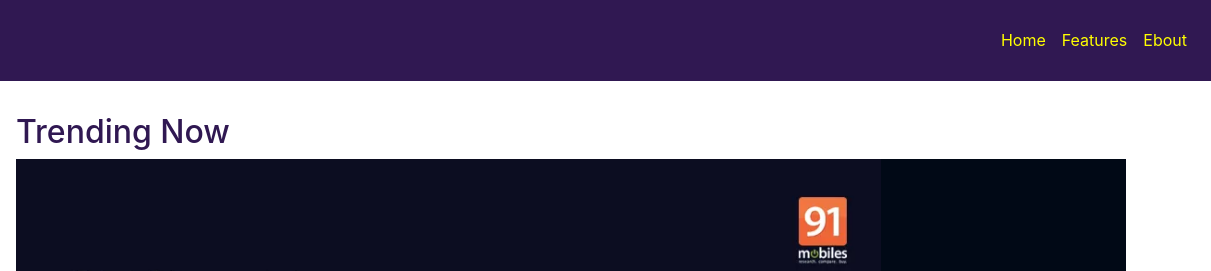
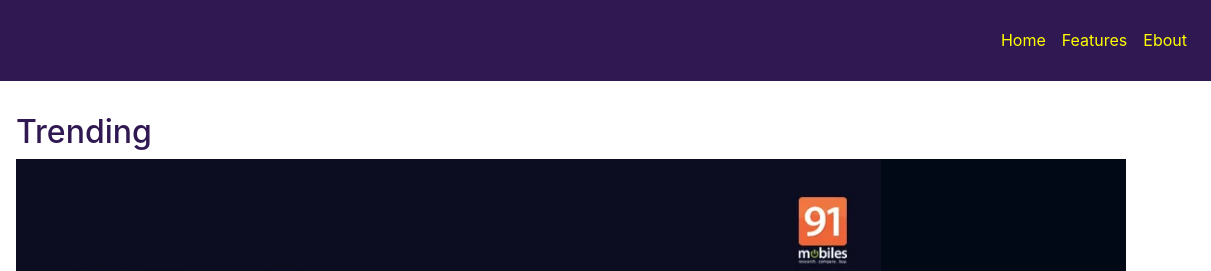
Before and after one commit to sreeram9061/mobileH, a plain HTML site: page MainPage.html in a window 1280 px wide. Shown: the top 271 px of the page, 69-1280 px from the left. Drawn offline with nearby package versions, Linux system fonts and the light colour scheme.

Commit message:
Update MainPage.html

```diff
--- a/MainPage.html
+++ b/MainPage.html
@@ -40,7 +40,7 @@
       <div class="container ">
         <div class="row align-items-center ">
           <div class="col-lg-12 " style="margin-top: 2rem; margin-bottom: 2rem;">
-            <h4 style="color:#301852; font-size: 2rem;">Trending Now</h4>
+            <h4 style="color:#301852; font-size: 2rem;">Trending </h4>
           <div id="carouselExampleIndicators" class="carousel slide" data-ride="carousel">
             <ol class="carousel-indicators">
               <li data-target="#carouselExampleIndicators" data-slide-to="0" class="active"></li>
```
